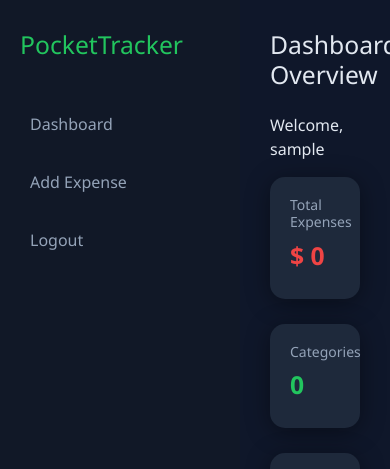
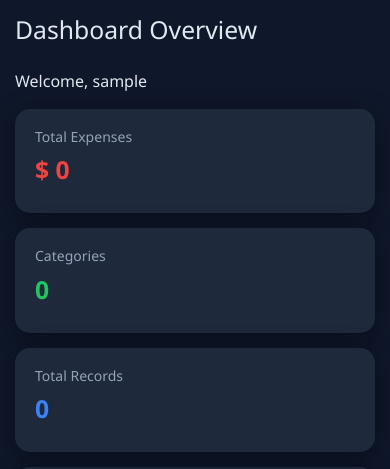
Before and after one commit to Bluehairami/expense-tracker, a Flask app: page /dashboard in a window 390 px wide; the page is wider, and only the part inside the window is pictured. Shown: the top 469 px of that part. Run offline with Flask 3, Linux system fonts and the light colour scheme; the visitor is signed in with stand-in values (Sample User, id 1); data that the repository does not hold is empty; parts of the project's set-up code (start-up, migrations or seed data) failed here and were passed over.

Commit message:
Fixed Mobile responsiveness UI

```diff
--- a/static/style.css
+++ b/static/style.css
@@ -55,7 +55,7 @@ body {
     padding: 20px;
     border-radius: 15px;
     box-shadow: 0px 4px 25px rgba(0,0,0,0.4);
-    margin-bottom: 25px;
+    margin-bottom: 15px;
 }
 
 .card-box h5 {
@@ -162,3 +162,13 @@ body {
     background-color: #475569;
     border: none;
 }
+@media (max-width: 768px) {
+    .sidebar {
+        display: none;
+    }
+
+    .main-content {
+        margin-left: 0 !important;
+        padding: 15px;
+    }
+}
--- a/templates/index.html
+++ b/templates/index.html
@@ -17,29 +17,29 @@
 </div>
 
 <!-- MAIN -->
-<div class="main-content">
+<div class="main-content container-fluid">
 
     <h2 class="mb-4">Dashboard Overview</h2>
     <p>Welcome, {{ session.username }}</p>
 
     <!-- TOP CARDS -->
     <div class="row">
-        <div class="col-md-4">
-            <div class="card-box">
+<div class="col-12 col-md-4">
+                <div class="card-box">
                 <h5>Total Expenses</h5>
                 <h2 class="expense">$ {{ total }}</h2>
             </div>
         </div>
 
-        <div class="col-md-4">
-            <div class="card-box">
+<div class="col-12 col-md-4">
+                <div class="card-box">
                 <h5>Categories</h5>
                 <h2 class="income">{{ category_totals|length }}</h2>
             </div>
         </div>
 
-        <div class="col-md-4">
-            <div class="card-box">
+<div class="col-12 col-md-4">
+                <div class="card-box">
                 <h5>Total Records</h5>
                 <h2 class="balance">{{ expenses|length }}</h2>
             </div>
@@ -53,7 +53,7 @@
     </div>
 
     <!-- TABLE -->
-    <div class="chart-box">
+    <div class="chart-box ">
         <h5 class="mb-3">Recent Transactions</h5>
         <form method="GET">
             <div class="mb-3">
@@ -64,7 +64,7 @@
             <a href="{{ url_for('dashboard') }}" class="btn btn-secondary">Reset</a>
         </form>
     </div>
-    <div class="chart-box">
+    <div class="chart-box table-responsive">
         <table class="table">
             <thead>
                 <tr>
```
